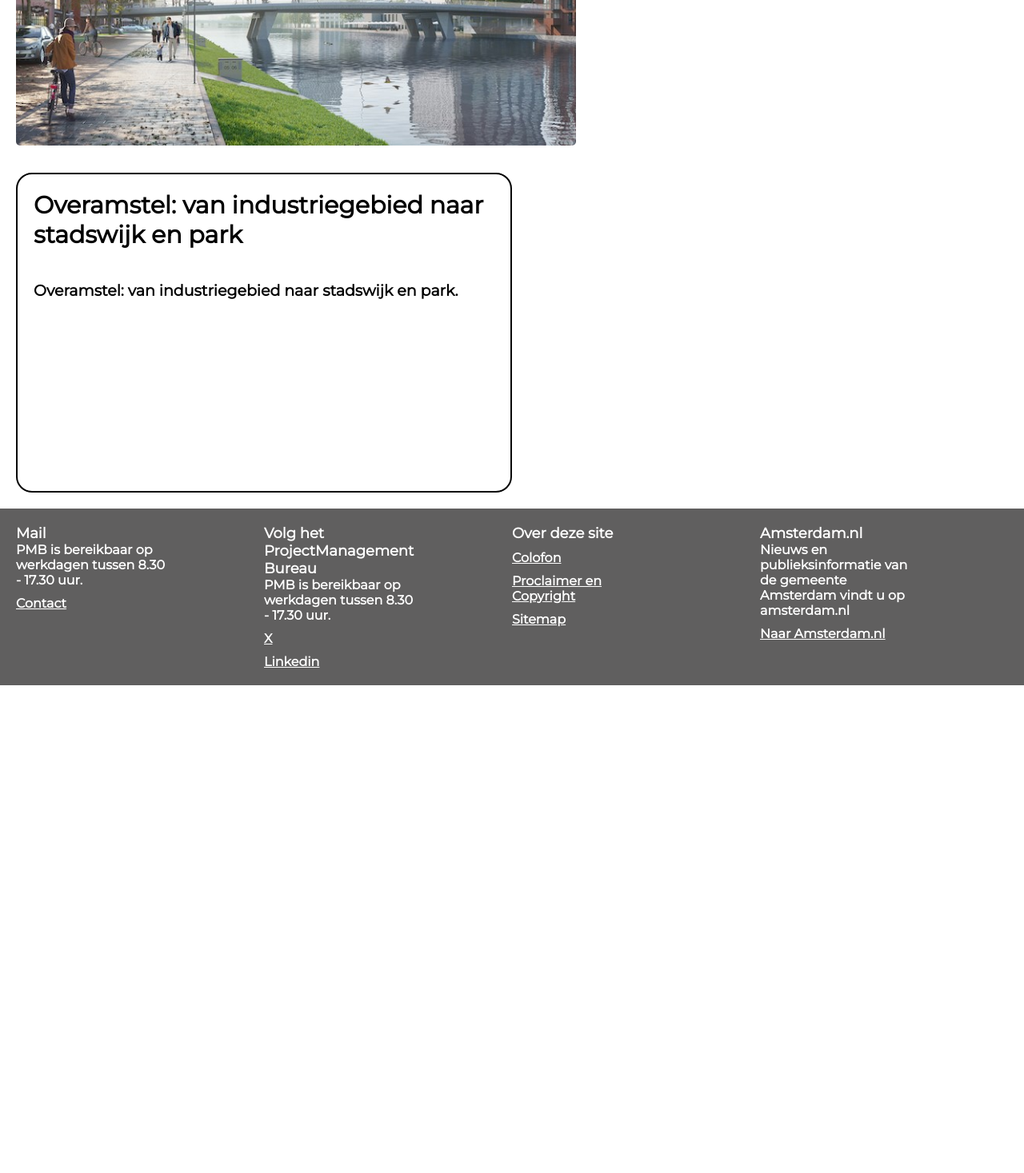
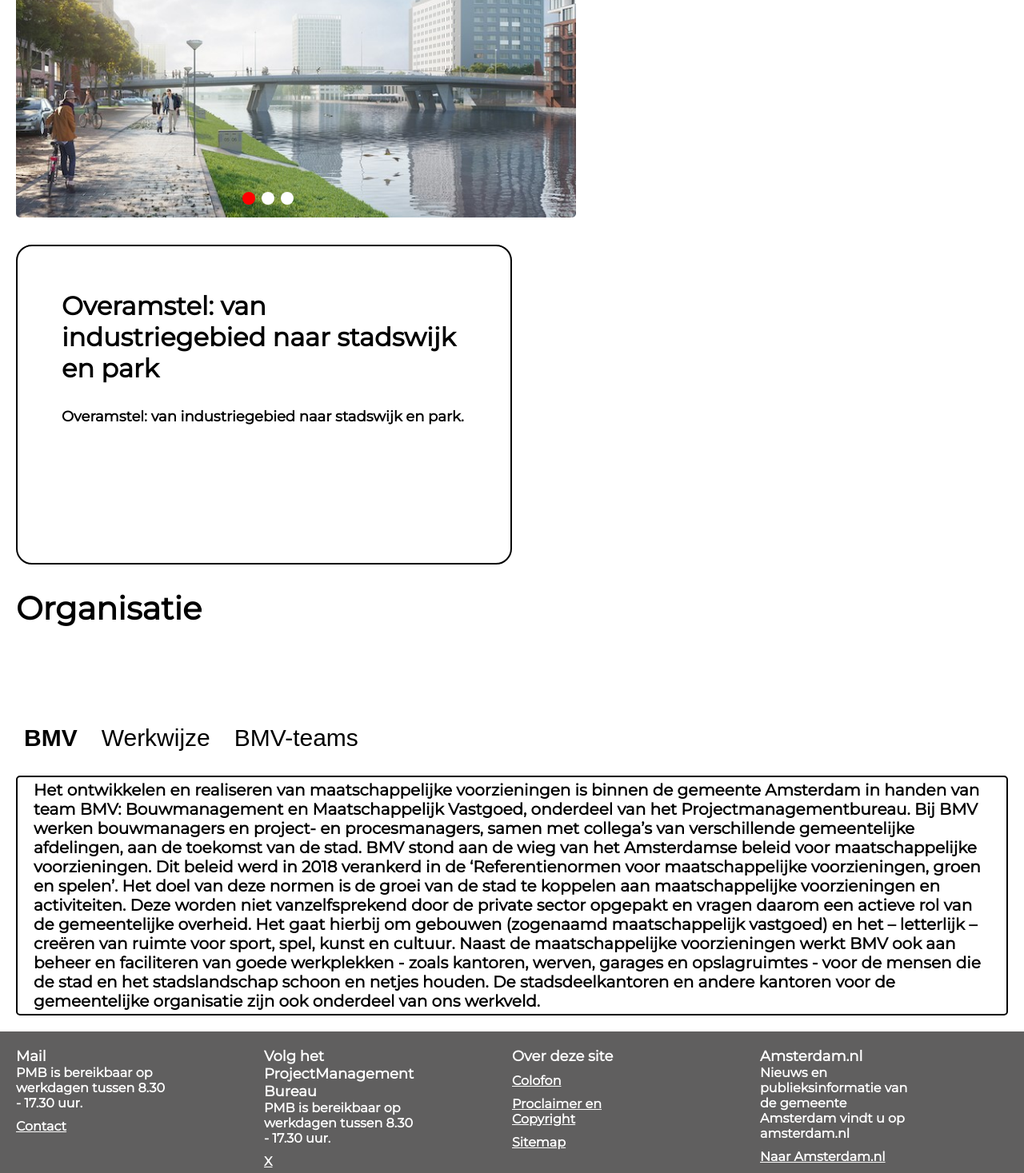
Before and after one commit to Uday-Singh1/amsterdam-bmv, a React (Create React App) app: page / in a window 1280 px wide. Shown: the part 2436-3903 px from the top of the page at 80% size. Before the commit the page ends 3293 px from the top, so only its background shows below. Built offline with nearby package versions, Linux system fonts and the light colour scheme.

Commit message:
fixed-slider

```diff
--- a/src/components/Main/Main.css
+++ b/src/components/Main/Main.css
@@ -10,11 +10,13 @@
     height: 10rem;
   }
 
-  .Werk__title{
+  .Main__titles{
     font-size: 4rem;
     position: relative;
-    top: 5rem;
-    height: 10rem;
+
+    height: 16rem;
+    gap: 2rem;
+    margin-top: 3rem;
   }
 
   .Section__wrapper{
@@ -34,10 +36,10 @@
       text-align: center;
     }
 
-    .Werk__title{
+    .Main__titles{
       font-size: 4rem;
       position: relative;
-      top: 5rem;
+
       height: 10rem;
       text-align: center;
     }
--- a/src/components/Main/Main.js
+++ b/src/components/Main/Main.js
@@ -1,6 +1,7 @@
 import TextCard from "../Sections/TextCard/TextCard";
 import RightSectionFirst from "../Sections/afbeeldingen/afbeeldingen";
 import Werk from "../Sections/OnsWerk/OnsWerk";
+import Organisatie from "../Sections/Organisatie/Organisatie";
 import "./Main.css";
 
 
@@ -14,9 +15,10 @@ const Main = (props) => {
         <RightSectionFirst />
         </ul>
 
-        <h3 className="Werk__title">Ons Werk</h3>
+        <h3 className="Main__titles">Ons Werk</h3>
         <Werk />
-
+        <h3 className="Main__titles">Organisatie</h3>
+        <Organisatie />
       </>
 
 
--- a/src/components/Sections/OnsWerk/OnsWerk.js
+++ b/src/components/Sections/OnsWerk/OnsWerk.js
@@ -1,13 +1,40 @@
-import React, { useState } from 'react';
+import React, { useState, useEffect } from 'react';
 import jsonData from '../../../../src/data/data.json';
-import "./onsWerk.css";
+import './onsWerk.css';
 
 const Werk = (props) => {
   const [selectedProject, setSelectedProject] = useState(jsonData.projecten[0]);
+  const [currentImageIndex, setCurrentImageIndex] = useState(0);
+  const [intervalId, setIntervalId] = useState(null);
 
   const handleProjectClick = (project) => {
     setSelectedProject(project);
+    setCurrentImageIndex(0);
+    startAutomaticChange(); // Start automatic change when a new project is selected
   };
+
+  const handleNextImage = () => {
+    setCurrentImageIndex((prevIndex) => (prevIndex + 1) % selectedProject.selectedimages.length);
+  };
+
+  const handlePrevImage = () => {
+    setCurrentImageIndex((prevIndex) =>
+      prevIndex === 0 ? selectedProject.selectedimages.length - 1 : prevIndex - 1
+    );
+  };
+
+  const startAutomaticChange = () => {
+    clearInterval(intervalId);
+    setIntervalId(setInterval(handleNextImage, 7000));
+  };
+
+  useEffect(() => {
+    setCurrentImageIndex(0);
+
+    return () => {
+      clearInterval(intervalId);
+    };
+  }, [selectedProject, intervalId]);
 
   return (
     <section className="werk-section">
@@ -34,8 +61,23 @@ const Werk = (props) => {
 
       {selectedProject && (
         <>
-          <figure className="werk-figure">
-            <img src={selectedProject.image} alt={`Afbeelding voor project ${selectedProject.id}`} />
+          <figure
+            className="werk-figure"
+            onMouseEnter={startAutomaticChange}
+          >
+            <img
+              src={selectedProject.selectedimages[currentImageIndex]}
+              alt={`Afbeelding voor project ${selectedProject.id}`}
+            />
+            <div className="slider-buttons">
+              {selectedProject.selectedimages.map((image, index) => (
+                <button
+                  key={index}
+                  className={`slider-button ${index === currentImageIndex ? 'active' : ''}`}
+                  onClick={() => setCurrentImageIndex(index)}
+                ></button>
+              ))}
+            </div>
           </figure>
 
           <article className="werk-article">
--- a/src/components/Sections/OnsWerk/onsWerk.css
+++ b/src/components/Sections/OnsWerk/onsWerk.css
@@ -61,20 +61,22 @@
    border: solid 0.2rem  black;
    border-radius: 2rem;
   height: 40rem;
+  padding: 4rem;
   overflow: scroll;
+  text-align: left;
 
 }
 
 
 .werk-article h3{
-  font-size: 3rem;
-  padding: 2rem;
+  font-size: 3.2rem;
+  padding: 1.5rem;
 }
 
 
 .werk-article p{
-  padding: 2rem;
-  font-size: 1.90rem;
+  padding: 1.5rem;
+  font-size: 1.8rem;
 }
 
 /* .werk-article p{
@@ -91,9 +93,65 @@
   border-radius: 5px;
 }
 
+/* Nieuwe stijlen voor de slider en knoppen */
+.werk-figure {
+  position: relative;
+}
+
+.slider-container {
+  position: relative;
+  overflow: hidden;
+}
+
+.slider-images {
+  display: flex;
+  transition: transform 0.5s ease-in-out;
+}
+
+.slider-image {
+  flex: 0 0 100%; /* Adjust this width as needed */
+  box-sizing: border-box;
+}
+
+.slider-images > * {
+  margin-right: 15px; /* Adjust the spacing between images */
+}
+
+.slider-buttons {
+  position: absolute;
+  display: flex;
+  bottom: 20px;
+  left: 45%;
+  transform: translateX(-50%);
+  width: calc(100% - 16px);
+  justify-content: center;
+}
+
+/* Stijlen voor de knoppen */
+.slider-button {
+  background-color: #ffffff;
+  color: black;
+  border: none;
+  border-radius: 50%;
+  padding: 8px;
+  cursor: pointer;
+  font-size: 18px;
+  margin: 0 4px;
+  outline: none;
+  transition: background-color 0.3s ease;
+}
+
+.active,
+.slider-button:hover {
+  background-color: #ff0000;
+  color: white;
+}
+
+
+
 @media screen and (max-width: 62.5rem) {
   .project-item {
-    flex: 1 0 100%; /* Set flex-basis to 100% for stacking on smaller screens */
+    flex: 1 0 100%;
   }
 
   .image-with-text img {
@@ -120,6 +178,7 @@
     padding: 1rem;
     padding-top: 3rem;
     flex: 1 0 100%;
+    width: 100%;
 
   }
 
@@ -129,4 +188,14 @@
   .werk-article {
     flex-basis: 100%;
   }
+
+  .slider-button {
+    position: relative;
+    left: 2.90rem;
+
+  }
+
+  .slider-images {
+    flex-wrap: nowrap;
+  }
 }
--- /dev/null
+++ b/src/components/Sections/Organisatie/Organisatie.css
@@ -0,0 +1,51 @@
+.button-container {
+    display: flex;
+    margin-bottom: 20px;
+  }
+
+  .button-container button {
+    margin-right: 10px;
+    background: none;
+    border: none;
+    color: black;
+    cursor: pointer;
+    font-size: 3rem;
+    padding: 10px;
+    transition: font-weight 0.3s ease;
+  }
+
+  .button-container button.active {
+    font-weight: bold;
+  }
+
+  .organ__article {
+    display: flex;
+    justify-content: center;
+    align-items:  center;
+    width: 100%;
+    height: 30rem;
+    border: solid 0.2rem black;
+    border-radius: 5px;
+    padding: 20px;
+    box-sizing: border-box;
+    overflow-y: auto;
+    font-size: 2rem;
+  }
+
+
+
+  @media screen and (max-width: 62.5rem) {
+    .organ__article {
+      display: flex;
+
+      width: 100%;
+      height: 55rem;
+      border: solid 0.2rem black;
+
+      overflow-y: auto;
+
+    padding-bottom: 7rem;
+      font-size: 1.3rem; /* Moved the font-size rule here */
+      text-overflow: ellipsis;
+    }
+  }
--- /dev/null
+++ b/src/components/Sections/Organisatie/Organisatie.js
@@ -0,0 +1,42 @@
+import React, { useState, useEffect } from 'react';
+import jsonData from '../../../../src/data/data.json';
+import "./Organisatie.css";
+
+const Organisatie = () => {
+  const [selectedButton, setSelectedButton] = useState('');
+  const [articleText, setArticleText] = useState('');
+
+  useEffect(() => {
+    // Stel de initiële staat van 'selectedButton' in op de ID van de eerste knop
+    setSelectedButton(jsonData.Organisatie[0].id);
+    // Voer de handleButtonClick uit om de initiële tekst in te stellen
+    handleButtonClick(jsonData.Organisatie[0].id);
+  }, []); // De lege array zorgt ervoor dat deze useEffect alleen wordt uitgevoerd bij de initiële render
+
+  const handleButtonClick = (buttonId) => {
+    const selectedOrganisatie = jsonData.Organisatie.find(item => item.id === buttonId);
+    setArticleText(selectedOrganisatie ? selectedOrganisatie.text : '');
+    setSelectedButton(buttonId);
+  };
+
+  return (
+    <div>
+      <div className="button-container">
+        {jsonData.Organisatie.map(item => (
+          <button
+            key={item.id}
+            onClick={() => handleButtonClick(item.id)}
+            className={selectedButton === item.id ? 'active' : ''}
+          >
+            {item.title}
+          </button>
+        ))}
+      </div>
+      <article className="organ__article">
+        {articleText}
+      </article>
+    </div>
+  );
+};
+
+export default Organisatie;
--- a/src/components/Sections/TextCard/TextCard.css
+++ b/src/components/Sections/TextCard/TextCard.css
@@ -58,14 +58,12 @@
       height: 60rem;
       position: relative;
       top: 65rem;
+      left: 2rem;
     }
 
     .section__text{
-
       text-align: center;
     }
-
-
 
     .article {
       display: flex;
--- a/src/components/Sections/afbeeldingen/afbeeldingen.css
+++ b/src/components/Sections/afbeeldingen/afbeeldingen.css
@@ -52,6 +52,7 @@
       width: 100%;
       position: relative;
       bottom: 67rem;
+      right: 3.5rem;
     }
 
     .square__1,
--- a/src/data/data.json
+++ b/src/data/data.json
@@ -4,54 +4,81 @@
     { "id": 2, "src": "./img/project-2.webp", "alt": "Afbeelding 2" },
     { "id": 3, "src": "./img/project-3.webp", "alt": "Afbeelding 3" }
   ],
+
   "projecten": [
     {
       "id": 1,
       "image": "./img/project-3.webp",
       "text": "Overamstel: \n van industriegebied naar stadswijk en park.",
-      "title": "Overamstel: van industriegebied naar stadswijk en park"
+      "title": "Overamstel: van industriegebied naar stadswijk en park",
+      "selectedimages": ["./img/project-3.webp", "./img/project-5.webp", "./img/project-4.webp"]
     },
     {
       "id": 2,
       "image": "./img/project-2.webp",
       "text": "Overamstel: \n van industriegebied naar stadswijk en park.",
-      "title": "Overamstel: van industriegebied naar stadswijk en park"
+      "title": "Overamstel: van industriegebied naar stadswijk en park",
+      "selectedimages": ["./img/project-2.webp", "./img/project-2.webp"]
     },
     {
       "id": 3,
       "image": "./img/project-1.webp",
       "text": "Tekst voor project 3",
-      "title": "Sportpark Goed Genoeg & Clubgebouw AFC"
+      "title": "Sportpark Goed Genoeg & Clubgebouw AFC",
+      "selectedimages": ["./img/project-3.webp", "./img/project-4.webp"]
     },
     {
       "id": 4,
       "image": "./img/project-4.webp",
       "text": "Tekst voor project 4",
-      "title": "Spinoza20first"
+      "title": "Spinoza20first",
+      "selectedimages": ["./img/project-3.webp", "./img/project-4.webp"]
     },
     {
       "id": 5,
       "image": "./img/project-5.webp",
       "text": "Tekst voor project 5",
-      "title": "Renovatie Amsterdam Museum"
+      "title": "Renovatie Amsterdam Museum",
+      "selectedimages": ["./img/project-3.webp", "./img/project-4.webp"]
     },
     {
       "id": 6,
       "image": "./img/amsterdam.webp",
       "text": "Tekst voor project 6",
-      "title": "N.V.T"
+      "title": "N.V.T",
+      "selectedimages": ["./img/project-3.webp", "./img/project-4.webp"]
     },
     {
       "id": 7,
       "image": "./img/amsterdam.webp",
       "text": "Tekst voor project 7",
-      "title": "N.V.T"
+      "title": "N.V.T",
+      "selectedimages": ["./img/project-3.webp", "./img/project-4.webp"]
     },
     {
       "id": 8,
       "image": "./img/amsterdam.webp",
       "text": "Tekst voor project 8",
-      "title": "N.V.T"
+      "title": "N.V.T",
+      "selectedimages": ["./img/project-3.webp", "./img/project-4.webp"]
+    }
+  ],
+
+  "Organisatie": [
+    {
+      "id": "BMV",
+          "title": "BMV",
+      "text": "Het ontwikkelen en realiseren van maatschappelijke voorzieningen is binnen de gemeente Amsterdam in handen van team BMV: Bouwmanagement en Maatschappelijk Vastgoed, onderdeel van het Projectmanagementbureau. Bij BMV werken bouwmanagers en project- en procesmanagers, samen met collega’s van verschillende gemeentelijke afdelingen, aan de toekomst van de stad. BMV stond aan de wieg van het Amsterdamse beleid voor maatschappelijke voorzieningen. Dit beleid werd in 2018 verankerd in de ‘Referentienormen voor maatschappelijke voorzieningen, groen en spelen’. Het doel van deze normen is de groei van de stad te koppelen aan maatschappelijke voorzieningen en activiteiten. Deze worden niet vanzelfsprekend door de private sector opgepakt en vragen daarom een actieve rol van de gemeentelijke overheid. Het gaat hierbij om gebouwen (zogenaamd maatschappelijk vastgoed) en het – letterlijk – creëren van ruimte voor sport, spel, kunst en cultuur. Naast de maatschappelijke voorzieningen werkt BMV ook aan beheer en faciliteren van goede werkplekken - zoals kantoren, werven, garages en opslagruimtes - voor de mensen die de stad en het stadslandschap schoon en netjes houden. De stadsdeelkantoren en andere kantoren voor de gemeentelijke organisatie zijn ook onderdeel van ons werkveld."
+    },
+    {
+      "id": "Werkwijze",
+      "title": "Werkwijze",
+      "text": "De werkgebieden en de expertise van bouwmanagement en maatschappelijk vastgoed overlappen elkaar, vullen elkaar aan en versterken elkaar. BMV hanteert daarom een integrale aanpak: een kruisbestuiving tussen verschillende disciplines, uiteenlopend van proces-, project- en bouwmanagement tot planning, financiën, grond en ontwikkeling, vastgoed en juridische zaken. De werkzaamheden van BMV omvatten onder andere en natuurlijk afhankelijk van het soort project: bestuurlijk adviseren van verschillende directies en het gemeentebestuur (het College van B&W en de gemeenteraad) in de verschillende beleidsfases opstellen van een programma van eisen onderzoek doen naar geschikte locaties controleren van het budget in relatie tot de ambities aansturen van een ontwerptraject organiseren van selecties en aanbestedingen voorbereiden en coördineren van de bouw verzorgen van het feestje rond de oplevering. BMV schakelt tussen project en proces. Het team is binnen de gemeente Amsterdam hét adres voor vraagstukken op het snijvlak van het sociale en fysieke domein. BMV biedt een integraal en overzichtelijk pakket per project. En het verbindt de wensen van de opdrachtgever en de gebruiker aan de mogelijkheden in het gebied, de kosten en de planning."
+    },
+    {
+      "id": "BMV-teams",
+      "title": "BMV-teams",
+      "text": "Zelfstandig, dynamisch, innovatief. Bij BMV werken rond de 60 bouwmanagers en project- en procesmanagers maatschappelijk vastgoed, met als thuisbasis een kantoor in het hart van Amsterdam. Waar nodig schakelt BMV externe experts in, voor specifieke aspecten van een project. BMV stuurt projecten aan vanuit zelfstandig werkende teams met korte lijnen en veel dynamiek. In de teams hebben de betreffende medewerkers voldoende tijd om van elkaar te leren, innovatieve ideeën te ontwikkelen of zelfs met een compleet nieuwe aanpak te komen. Immers, een stad als Amsterdam staat – net als het leven zelf – nooit stil. Kijk op de pagina 'Projecten' voor meer informatie over recente projecten waar BMV aan bijdroeg of momenteel bij betrokken is."
     }
   ]
 }
```
